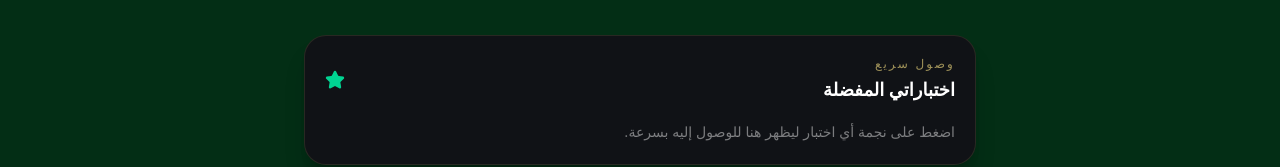
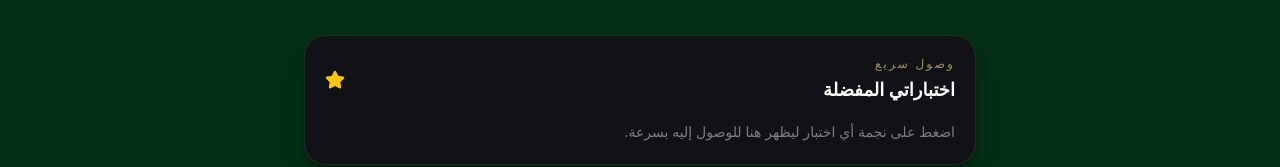
Before and after one commit to yusualhashash/armored-training, a Next.js app: page / in a window 1280 px wide. Both pictures are taken after a click on the button "المفضلة". Shown: the part 141-308 px from the top of the page. Built offline with nearby package versions, Linux system fonts and the light colour scheme.

Commit message:
Update FavoriteButton and FavoritesPanel styles to use yellow color scheme

```diff
--- a/components/app/favorites.tsx
+++ b/components/app/favorites.tsx
@@ -79,8 +79,8 @@ export function FavoriteButton({ view }: { view: View }) {
         toggleFavorite(view)
       }}
       className={favorite
-        ? 'size-10 shrink-0 rounded-full text-emerald-400 hover:bg-emerald-400/10 hover:text-emerald-300'
-        : 'size-10 shrink-0 rounded-full text-white/45 hover:bg-emerald-400/10 hover:text-emerald-300'}
+        ? 'size-10 shrink-0 rounded-full text-yellow-400 hover:bg-yellow-400/10 hover:text-yellow-300'
+        : 'size-10 shrink-0 rounded-full text-white/45 hover:bg-yellow-400/10 hover:text-yellow-300'}
     >
       <Star className={favorite ? 'fill-current' : ''} aria-hidden="true" />
     </Button>
@@ -97,7 +97,7 @@ export function FavoritesPanel({ openView }: { openView: OpenView }) {
           <p className="text-xs tracking-[0.18em] text-amber-200/60">وصول سريع</p>
           <h2 id="favorites-title" className="mt-1 text-lg font-semibold text-white">اختباراتي المفضلة</h2>
         </div>
-        <Star className="size-5 fill-emerald-400 text-emerald-400" aria-hidden="true" />
+        <Star className="size-5 fill-yellow-400 text-yellow-400" aria-hidden="true" />
       </div>
 
       {favorites.length > 0 ? (
```
